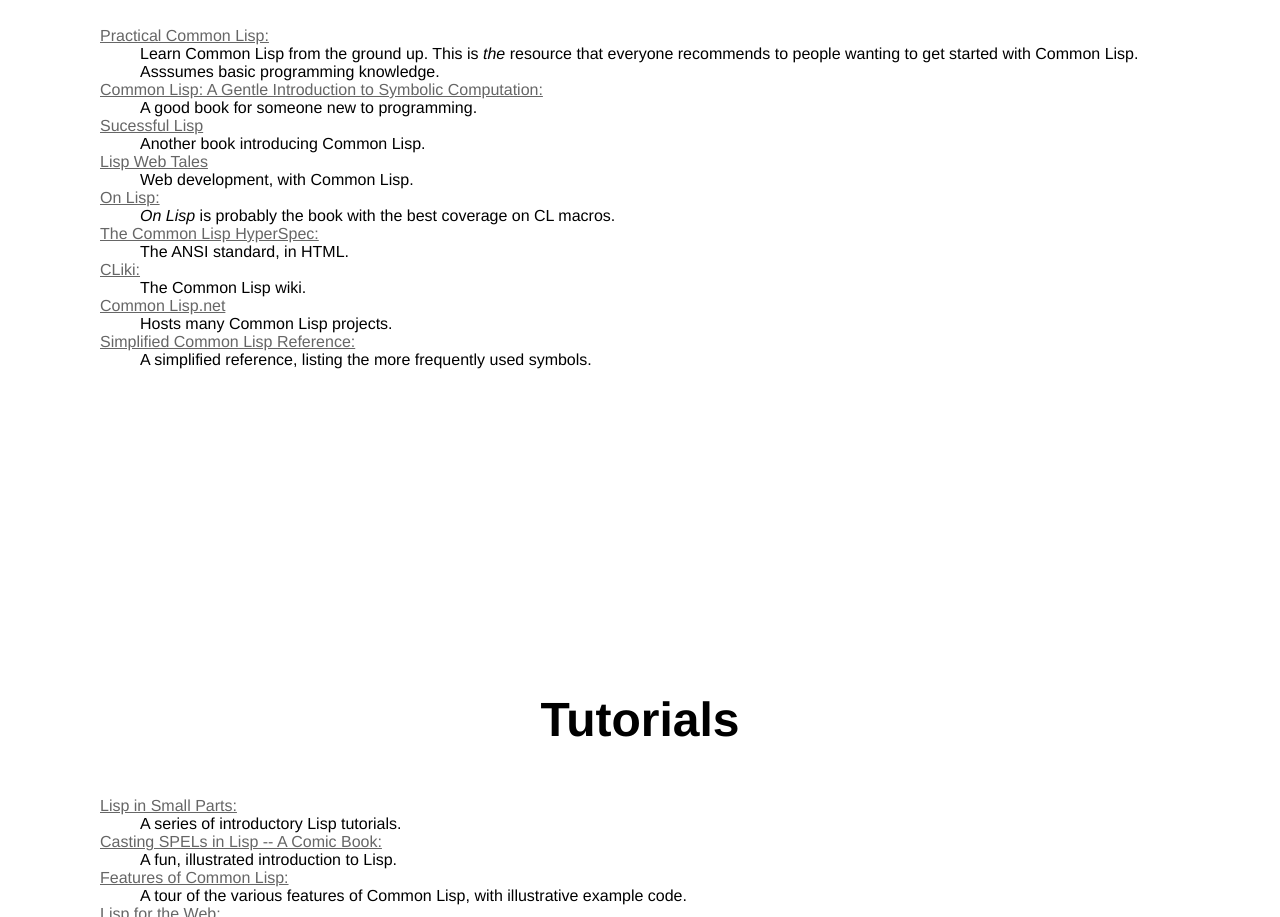
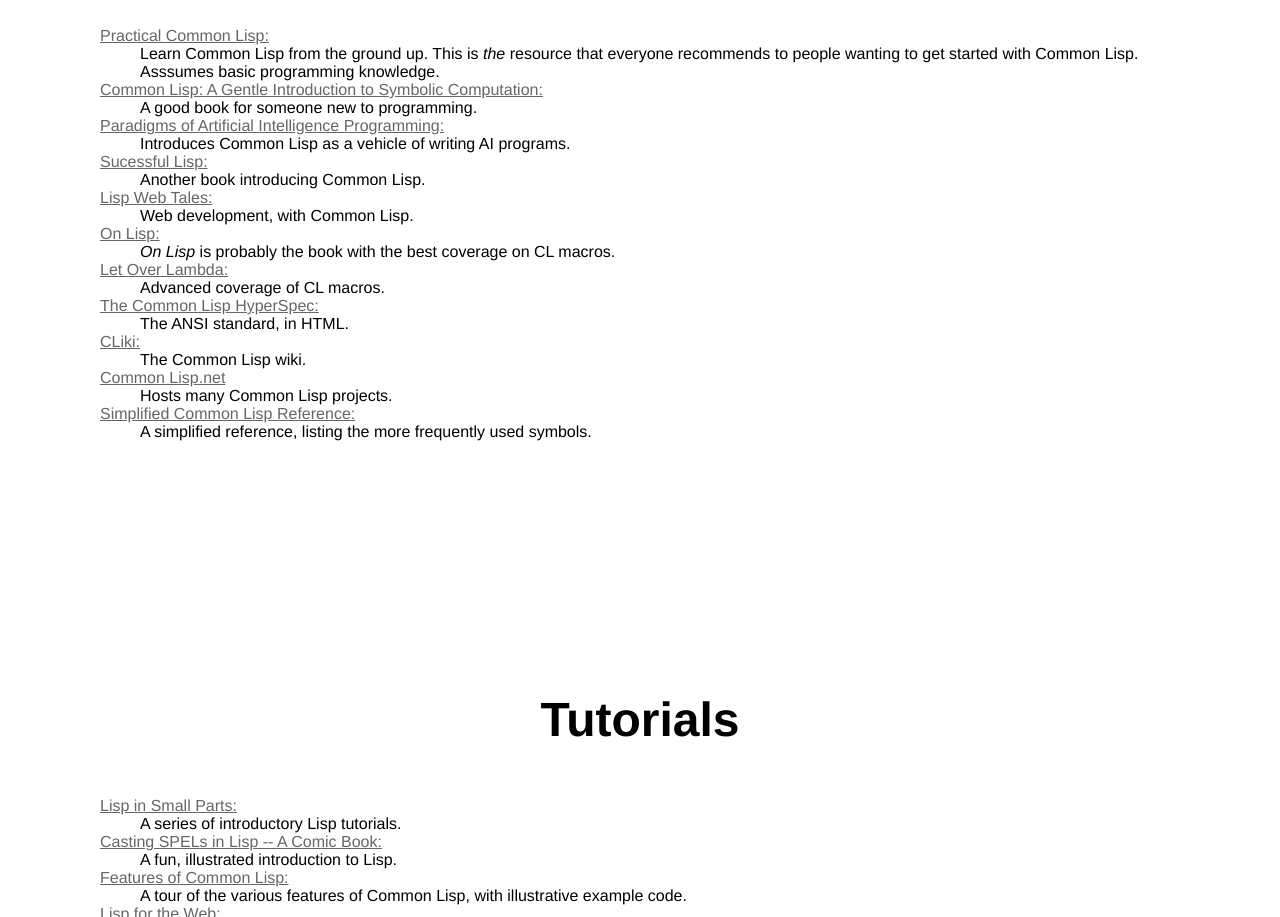
Before and after one commit to ralt/gettingstartedwithcommonlisp, a plain HTML site: page index.html in a window 1280 px wide. Shown: the part 1008-1925 px from the top of the page. Drawn offline with Linux system fonts and the light colour scheme.

Commit message:
Add links to PAIP, LOL

```diff
--- a/index.html
+++ b/index.html
@@ -50,15 +50,22 @@
                   A good book for someone new to programming.
                 </dd>
 
+				<dt>
+				  <a href="http://www.norvig.com/paip.html"> Paradigms of Artificial Intelligence Programming: </a>
+				</dt>
+				<dd>
+				  Introduces Common Lisp as a vehicle of writing AI programs.
+				</dd>
+
                 <dt>
-                  <a href="http://psg.com/~dlamkins/sl/contents.html"> Sucessful Lisp </a>
+                  <a href="http://psg.com/~dlamkins/sl/contents.html"> Sucessful Lisp: </a>
                 </dt>
                 <dd>
                   Another book introducing Common Lisp.
                 </dd>
 
 				<dt>
-				  <a href="http://lispwebtales.ppenev.com/"> Lisp Web Tales </a>
+				  <a href="http://lispwebtales.ppenev.com/"> Lisp Web Tales: </a>
 				</dt>
 				<dd>
 				  Web development, with Common Lisp.
@@ -71,6 +78,13 @@
                 <em>On Lisp</em> is probably the book with the best coverage on
                 CL macros.
                 </dd>
+
+				<dt>
+				  <a href="http://letoverlambda.com/index.cl/toc">  Let Over Lambda: </a>
+				</dt>
+				<dd>
+				  Advanced coverage of CL macros.
+				</dd>
 
                 <dt>
                   <a href="http://www.lispworks.com/documentation/HyperSpec/Front/">
```
